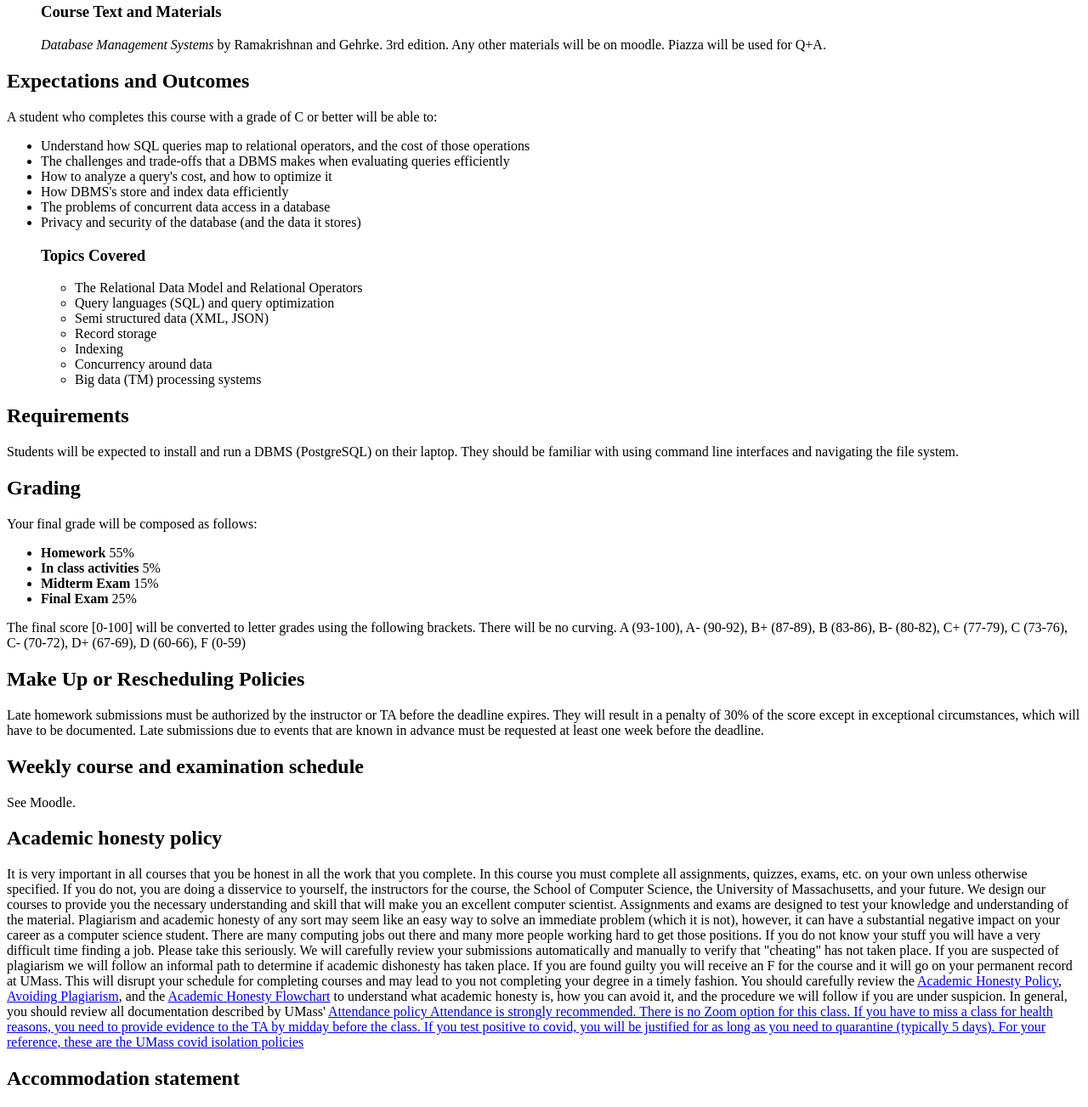
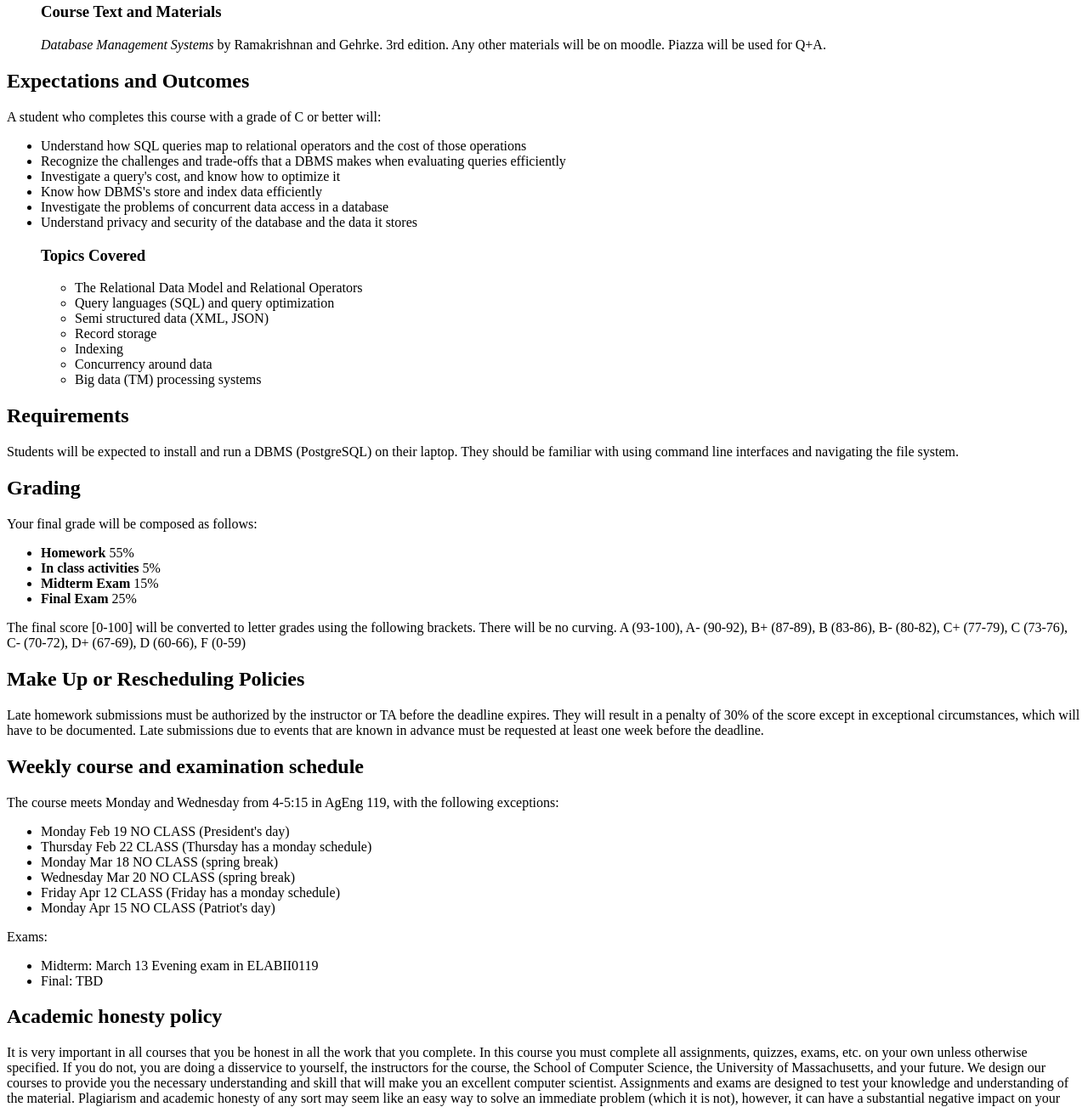
Before and after one commit to trek-palmer/trek-palmer.github.io, a plain HTML site: page teaching/umass-cs-445-sp-2024/syllabus.html in a window 1280 px wide. Shown: the part 852-2155 px from the top of the page at 85% size. Drawn offline with Linux system fonts and the light colour scheme.

Commit message:
Neena's suggestions

```diff
--- a/teaching/umass-cs-445-sp-2024/syllabus.html
+++ b/teaching/umass-cs-445-sp-2024/syllabus.html
@@ -81,25 +81,25 @@
     </ul>
 
     <h2> Expectations and Outcomes </h2>
-    <p> A student who completes this course with a grade of C or better will be able to:
+    <p> A student who completes this course with a grade of C or better will:
     <ul>
       <li>
-	Understand how SQL queries map to relational operators, and the cost of those operations
+	Understand how SQL queries map to relational operators and the cost of those operations
       </li>
       <li>
-	The challenges and trade-offs that a DBMS makes when evaluating queries efficiently
+	Recognize the challenges and trade-offs that a DBMS makes when evaluating queries efficiently
       </li>
       <li>
-	How to analyze a query's cost, and how to optimize it
+	Investigate a query's cost, and know how to optimize it
       </li>
       <li>
-	How DBMS's store and index data efficiently
+	Know how DBMS's store and index data efficiently
       </li>
       <li>
-	The problems of concurrent data access in a database
+	Investigate the problems of concurrent data access in a database
       </li>
       <li>
-	Privacy and security of the database (and the data it stores)
+	Understand privacy and security of the database and the data it stores
       </li>
     </ul>
     <ul class="no-bullets">
@@ -146,7 +146,20 @@
 Late homework submissions must be authorized by the instructor or TA before the deadline expires. They will result in a penalty of 30% of the score except in exceptional circumstances, which will have to be documented. Late submissions due to events that are known in advance must be requested at least one week before the deadline.
 
     <h2>Weekly course and examination schedule</h2>
-    See Moodle.
+    The course meets Monday and Wednesday from 4-5:15 in AgEng 119, with the following exceptions:
+    <ul>
+      <li> Monday Feb 19 NO CLASS (President's day) </li>
+      <li> Thursday Feb 22 CLASS (Thursday has a monday schedule) </li>
+      <li> Monday Mar 18 NO CLASS (spring break) </li>
+      <li> Wednesday Mar 20 NO CLASS (spring break) </li>
+      <li> Friday Apr 12 CLASS (Friday has a monday schedule) </li>
+      <li> Monday Apr 15 NO CLASS (Patriot's day) </li>
+    </ul>
+    Exams:
+    <ul>
+      <li> Midterm: March 13 Evening exam in ELABII0119 </li>
+      <li> Final: TBD </li>
+    </ul>
 
     <h2>Academic honesty policy</h2>
 It is very important in all courses that you be honest in all the work that you complete. In this course you must complete all assignments, quizzes, exams, etc. on your own unless otherwise specified. If you do not, you are doing a disservice to yourself, the instructors for the course, the School of Computer Science, the University of Massachusetts, and your future. We design our courses to provide you the necessary understanding and skill that will make you an excellent computer scientist. Assignments and exams are designed to test your knowledge and understanding of the material. Plagiarism and academic honesty of any sort may seem like an easy way to solve an immediate problem (which it is not), however, it can have a substantial negative impact on your career as a computer science student. There are many computing jobs out there and many more people working hard to get those positions. If you do not know your stuff you will have a very difficult time finding a job. Please take this seriously.
@@ -157,8 +170,7 @@ We will carefully review your submissions automatically and manually to verify t
 <a href="https://www.umass.edu/honesty/>Academic Honesty Policy and Procedures</a>. The use of ChatGPT and similar AI text generators is prohibited according to the Academic Honesty Policy.
 
 <h2>Attendance policy</h2>
-Attendance is strongly recommended. There is no Zoom option for this class. If you have to miss a class for health reasons, you need to provide evidence to the TA by midday before the class. If you test positive to covid, you will be justified for as long as you need to quarantine (typically 5 days). For your reference,
-<a href="https://www.umass.edu/coronavirus/isolation-and-quarantine-guide">these are the UMass covid isolation policies</a>
+Attendance is strongly recommended. There is no Zoom option for this class. If you have to miss a class for health reasons, you need to provide evidence to the TA by midday before the class. If you test positive to covid, you will be justified for as long as you need to quarantine (typically 5 days).
 
 <h2>Accommodation statement</h2>
 Accommodations are collaborative efforts between students, faculty, and Disability Services (DS). Students with accommodations approved through DS are responsible for contacting the faculty member in charge of the course prior to or during the first week of the term to discuss accommodations. Students who believe they are eligible for accommodations but who have not yet obtained approval through DS should contact DS immediately. If you are a student with a documented disability and are registered with Disability Services, please contact me immediately to facilitate arranging academic accommodations. Reasonable arrangements will be made in accordance with your accommodations provided by DS in the context of this course.
```
